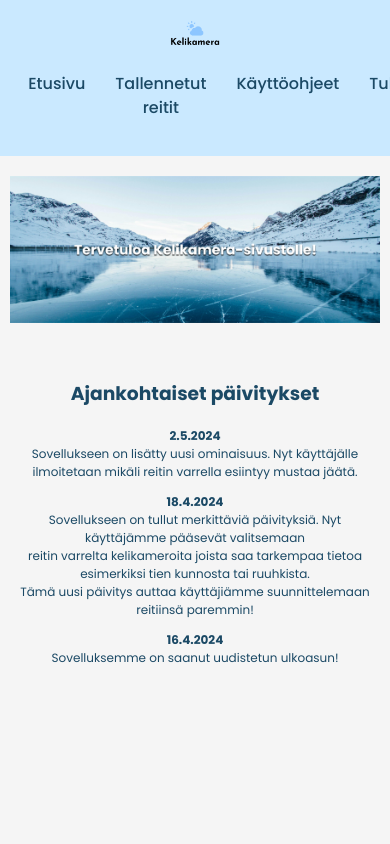
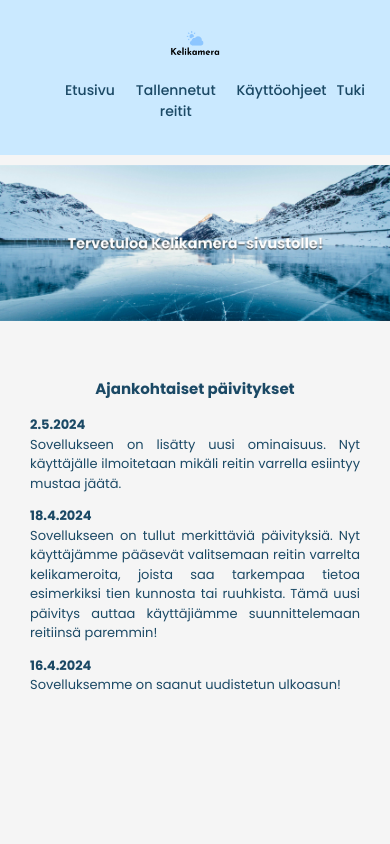
Before and after one commit to OlliNevamaki/kelikamera, a React (Vite) app in the folder frontend/: page / in a window 390 px wide. Shown: the top 844 px of the page. Built offline with nearby package versions, Linux system fonts and the light colour scheme.

Commit message:
Stylesheet fixed + small changes

```diff
--- a/frontend/src/App.css
+++ b/frontend/src/App.css
@@ -23,6 +23,7 @@ h3 {
 .Left-align {
   text-align: left;
   margin-left: 150px;
+  margin-right: 250px;
   margin-bottom: 5px;
 }
 
@@ -197,30 +198,52 @@ footer {
     overflow-x: hidden;
   }
 
-  .App-header {
-    padding: 10px;
+  .logo {
+    size: 950px;
+    margin-top: 10px;
   }
 
-  .Banner-image {
-    max-width: 100%;
-    height: auto;
+   nav {
+    font-size: 13px;
+    text-align: center;
+    justify-content: center; /* Keskitys vaakasuunnassa */
+  }
+
+  nav ul {
+    display: flex; /* Käytetään flexboxia */
+    justify-content: center; /* Keskitys vaakasuunnassa */
+  }
+
+  nav ul li {
+    margin: 0 5px; /* Pienennetään tekstien välistä tilaa */
+  }
+
+  footer {
+    font-size: 13px;
   }
 
   .Left-align {
-    font-size: 12px;
+    font-size: 13px;
+    text-align: justify;
+    margin-left: 30px;
+    margin-right: 30px;
+  }
+
+  h2, h3 {
     text-align: center;
     margin-left: auto;
     margin-right: auto;
+    font-size: 15px;
   }
 
-  h3 {
+  ol, li{
     text-align: center;
-    margin-left: auto;
-    margin-right: auto;
+    font-size: 14px;
   }
 
-  .departure-holder {
-    font-size: 15px;
+  p{
+    font-size: 13px;
+    text-align: center;
   }
 
   .destination-holder {
@@ -228,13 +251,16 @@ footer {
   }
 
   .instructions-list {
-    text-align: center;
+    text-align: justify;
     margin-left: auto;
+    margin-right: 10px;
+    font-size: 13px;
   }
 
   .instructions-header {
     text-align: center;
     margin-left: auto;
+    font-size: 13px;
   }
 }
 
--- a/frontend/src/Home.jsx
+++ b/frontend/src/Home.jsx
@@ -16,8 +16,8 @@ function Home() {
           <b>18.4.2024</b>
           <br></br>
           Sovellukseen on tullut merkittäviä päivityksiä. Nyt käyttäjämme
-          pääsevät valitsemaan<br></br> reitin varrelta kelikameroita joista saa
-          tarkempaa tietoa esimerkiksi tien kunnosta tai ruuhkista.<br></br>
+          pääsevät valitsemaan reitin varrelta kelikameroita, joista saa
+          tarkempaa tietoa esimerkiksi tien kunnosta tai ruuhkista.
           Tämä uusi päivitys auttaa käyttäjiämme suunnittelemaan reitiinsä
           paremmin!
         </p>
```
